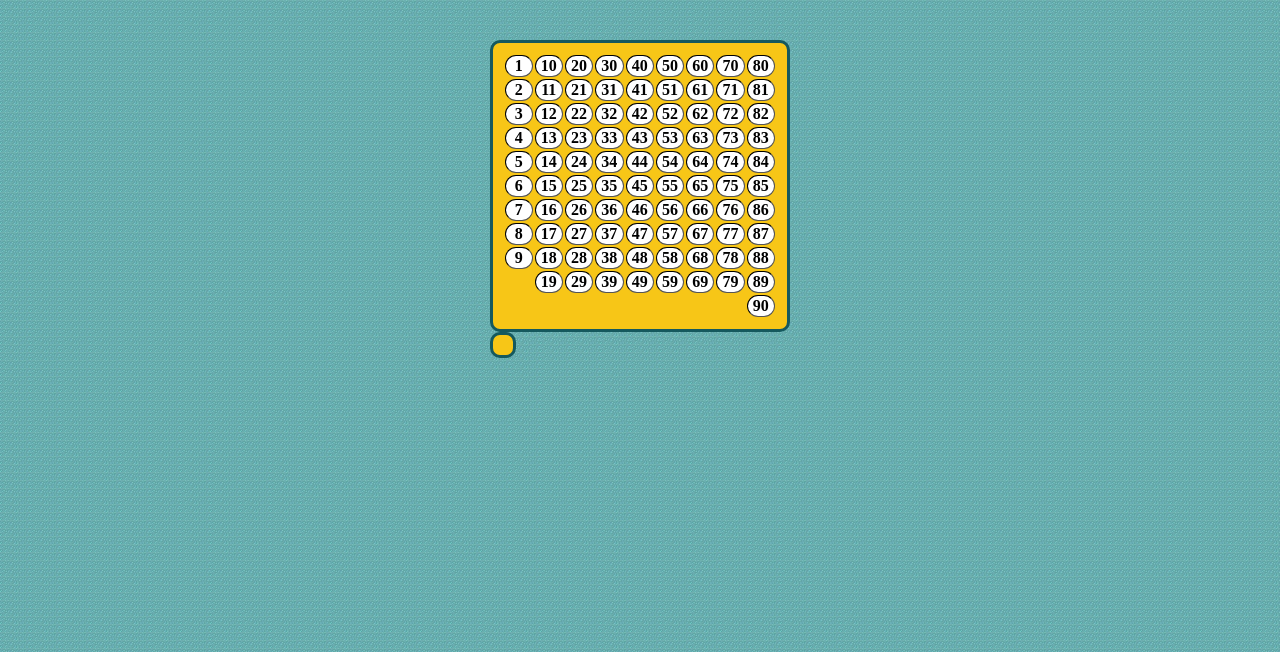
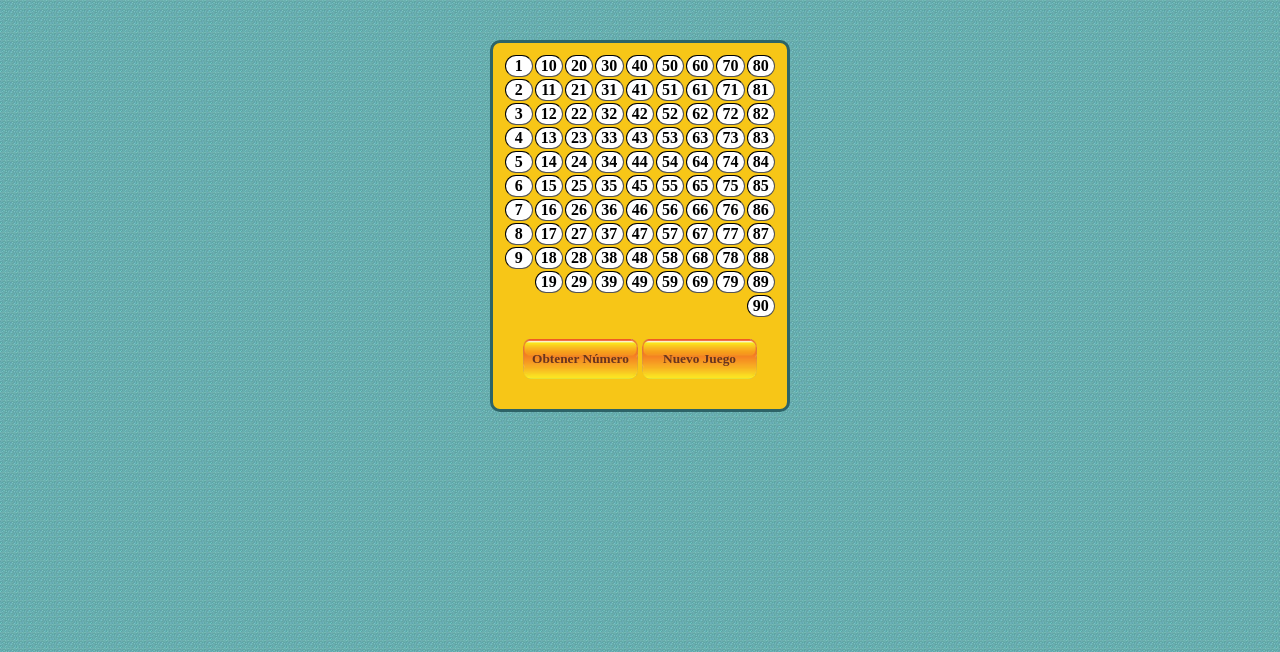
Before and after one commit to OdeiRZ/Binweb, a PHP site: page / in a window 1280 px wide. Shown: the top 652 px of the page. Run offline with PHP 8.4, Linux system fonts and the light colour scheme.

Commit message:
Añadidos nuevos estilos y diseño

```diff
--- a/public/index.php
+++ b/public/index.php
@@ -3,6 +3,7 @@
 	<head>
 		<meta charset="utf-8">
 		<link rel="stylesheet" type="text/css" media="screen" href="recursos/css/estilos.css"/>
+		<link rel="shortcut icon" type="image/png" href="recursos/imagenes/favicon.png">
 		<title>BinWeb</title>
 	<head>
 	<body>
@@ -39,7 +40,11 @@
 					echo "</tr>";
 				}
 ?>
-			<table>
+			</table>
+			<form action="index.php" method="post">
+				<input type="submit" name="obtener" value="Obtener Número">
+				<input type="submit" name="nuevo" 	value="Nuevo Juego">
+			</form>
 		</div>
 	</body>
 </html>
--- a/public/recursos/css/estilos.css
+++ b/public/recursos/css/estilos.css
@@ -5,9 +5,9 @@ body
 	width:300px;
 	background-image:url('/recursos/imagenes/textura.jpg');
 }
-table
+div
 {
-	border:3px solid #15595E;
+	border:3px solid #2D6367;
 	border-radius:10px;
 	padding:10px;
 	background-color:#F7C617;
@@ -25,3 +25,32 @@ table td.oculto
 {
 	visibility:hidden;
 }
+form
+{
+	padding:20px;
+	text-align:center;
+}
+form input[type=submit]
+{
+	height:40px;
+	width:115px;
+	font-family:serif;
+	background-color:transparent;
+	background-image:url('/recursos/imagenes/boton.png');
+	border:none;
+	color:#68351F;
+	cursor:pointer;
+	background-size:100% 100%;
+	font-weight:bold;
+}
+form input[type=submit]:hover
+{
+	background-image:url('/recursos/imagenes/boton3.png');
+	color:#844204;
+}
+form input[type=submit]:active
+{
+	background-image:url('/recursos/imagenes/boton2.png');
+	color:brown;
+	cursor:progress;
+}
```
Also changed, not shown: public/recursos/imagenes/boton.png (added), public/recursos/imagenes/boton2.png (added), public/recursos/imagenes/boton3.png (added), public/recursos/imagenes/favicon.png (added), public/recursos/imagenes/favicon2.png (added). Lines whose indentation alone changed are shown as unchanged.
